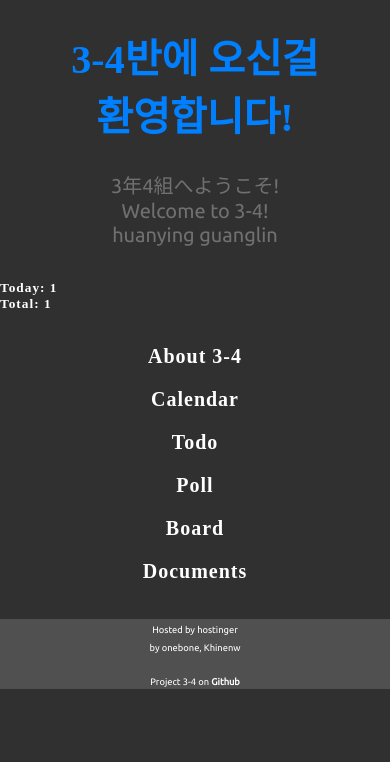
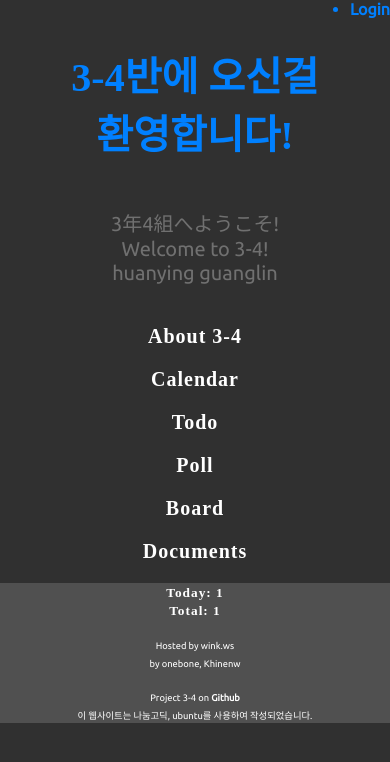
Before and after one commit to eoeun/eoeun.github.io, a PHP site: page / in a window 390 px wide. Shown: the top 762 px of the page. Run offline with PHP 8.4, Linux system fonts and the light colour scheme; data that the repository does not hold is empty; some libraries are stand-ins or nearby versions; some web fonts are replaced.

Commit message:
updated login

```diff
--- a/index.html
+++ b/index.html
@@ -54,43 +54,16 @@
 
 	window.onload = function(){
 		resizeScreen();
-
-		read("count.txt", function(data){
-			var todayText = document.getElementById("today_text");
-			var time = new Date().getTime();
-			var t;
-			var today, total;
-
-			if(data === null){
-				today = 0;
-				total = 0;
-				t = new Date().getTime();
-			}else{
-				var count = data.split(",");
-				t = parseInt(count[2]);
-
-				if(time - 86400000 > t){
-					today = 0;
-					t = time;
-				}else{
-					today = parseInt(count[0]);
-				}
-				total = parseInt(count[1]);
-			}
-			today++;
-			total++;
-			write("count.txt", today+','+total+','+t);
-
-			todayText.innerHTML = "Today: "+today+"<br>Total: "+total;
-		});
+		todaySet();
 	}
 	</script>
 
-	<script src="showMenu.js"></script>
-	<script src="autoSize.js"></script>
+	<script src="src/showMenu.js"></script>
+	<script src="src/autoSize.js"></script>
 
 	<body onresize="resizeScreen()">
 		<header id = "header">
+			<a class="login" href="login.html">Login</a>
 			<h1 id="title">3-4반에 오신걸 환영합니다!</h1>
 			<p>
 				3年4組へようこそ!
@@ -98,9 +71,6 @@
 				Welcome to 3-4!
 				<br>
 				huanying guanglin </p>
-				<div style="float: left;" id="header_counter">
-					<p id="today_text" style="text-align:left">Today: <br>Total:</p>
-				</div>
 		</header>
 
 		<nav id = "navigation">
@@ -129,17 +99,23 @@
 			</div>
 		</section>
 
-		<aside id="sidebar">
-
+		<aside id="sidebar" style="display:inline-block; float:left;">
+				<div style="float: left;" id="header_counter">
+					<p id="today_text" style="text-align:left">Today:<br>Total:</p>
+				</div>
 		</aside>
 
 		<footer id = "footer">
+			<p id="m_today_text" class="today">Today:<br>Total:</p>
 			<p>
-				<a>Hosted by hostinger</a>
-				<br>
-				<a>by onebone, Khinenw</a>
+				<a>Hosted by wink.ws
+					<br>
+					by onebone, Khinenw</a>
 			</p>
 			<a>Project 3-4 on <a href = "https://github.com/eoeun/eoeun.github.io.git" class= "link">Github</a></a>
+			<br>
+			<a> 이 웹사이트는 나눔고딕, ubuntu를 사용하여 작성되었습니다.</a>
+
 		</footer>
 
 		<!--	<button id="click_here_1">Hello World! Click here</button> -->
--- a/mainStyle.css
+++ b/mainStyle.css
@@ -52,9 +52,21 @@ body{
 
 #header h1{
 	font-family : "NanumGothic";
+	display:inline-block;
+	width:100%;
 	font-size: 30pt;
 	color: #0080FF;
 	text-align: center;
+}
+
+#header .login{
+	float:right;
+	color: #0080FF;
+	font-family: Ubuntu;
+	font-size:12pt;
+	display:list-item;
+	font-weight: bold;
+	text-decoration: none;
 }
 
 #header p{
@@ -75,7 +87,9 @@ body{
 
 #footer {
 	background: #505050;
+	display:inline-block;
 	text-align: center;
+	width:100%;
 	-webkit-transition:  -webkit-transform 2s;
 	transition: transform 2s;
 }
@@ -90,8 +104,28 @@ body{
 	color: #0080FF;
 }
 
+#footer .today{
+	font-family: "NanumGothic";
+	font-size: 10pt;
+	letter-spacing: 1px;
+	text-decoration: none;
+	color: #FFFFFF;
+	font-weight: bold;
+	text-align:center;
+}
+
 #footer a {
 	font-family : "Ubuntu";
 	font-size: 7pt;
 	color: #FFFFFF;
 }
+
+#document h1{
+	border-top: 3px dashed #0080FF;
+	font-family : "Ubuntu";
+	font-size: 30pt;
+	color: #0080FF;
+	font-weight: bold;
+	letter-spacing: 1px;
+	text-align: center;
+}
--- /dev/null
+++ b/src/autoSize.js
@@ -0,0 +1,63 @@
+"use strict";
+function resizeScreen(){
+	//document.getElementById("test").innerHTML = window.innerWidth + "," + window.innerHeight;
+
+	var navigation = document.getElementById("navigationList").children;
+	if(window.innerWidth < 740){
+		for(var i = 0; i < navigation.length; i++){
+			navigation[i].style.display="block";
+		}
+		document.getElementById("m_today_text").style.display="inline";
+		document.getElementById("today_text").style.display="none";
+	}else{
+		for(var i = 0; i < navigation.length; i++){
+			navigation[i].style.display="inline"
+		}
+		document.getElementById("today_text").style.display="inline-block";
+		document.getElementById("m_today_text").style.display="none";
+	}
+
+	if(window.innerWidth < 497 && 308 <= window.innerWidth){
+		document.getElementById("title").innerHTML = "3-4반에 오신걸<br>환영합니다!";
+	}else if(window.innerWidth >= 480){
+		document.getElementById("title").innerHTML="3-4반에 오신걸 환영합니다!";
+	}else{
+		document.getElementById("title").innerHTML = "3-4";
+	}
+}
+
+function todaySet(){
+	read("count.txt", function(data){
+			var todayText = document.getElementById("today_text");
+			var time = new Date().getTime();
+			var t;
+			var today, total;
+
+			if(data === null){
+				today = 0;
+				total = 0;
+				t = new Date().getTime();
+			}else{
+				var count = data.split(",");
+				t = parseInt(count[2]);
+
+				if(time - 86400000 > t){
+					today = 0;
+					t = time;
+				}else{
+					today = parseInt(count[0]);
+				}
+				total = parseInt(count[1]);
+			}
+			today++;
+			total++;
+			write("count.txt", today+','+total+','+t);
+
+			var  text = "Today: "+today+"<br>Total: "+total;
+			if(window.innerWidth < 730){
+				document.getElementById("m_today_text").innerHTML = text;
+			}else{
+				 document.getElementById("today_text").innerHTML = text;
+			}
+		});
+}
--- /dev/null
+++ b/src/showMenu.js
@@ -0,0 +1,36 @@
+/*
+*3-4 Show section
+*/
+"use strict";
+
+var  currentlyShown = "none";
+
+function showDocument(){
+	if(currentlyShown == "document"){
+		document.getElementById("document").style.display="none";
+		currentlyShown = "none";
+	}else{
+		document.getElementById("document").style.display = "inline";
+		currentlyShown = "document";
+	}
+}
+
+function showBoard(){
+
+}
+
+function showAbout(){
+
+}
+
+function showPoll(){
+
+}
+
+function showToDo(){
+
+}
+
+function showLogin(){
+
+}
```
Also changed, not shown: login.html (added, +65 -0 lines), calendar.html (added).
